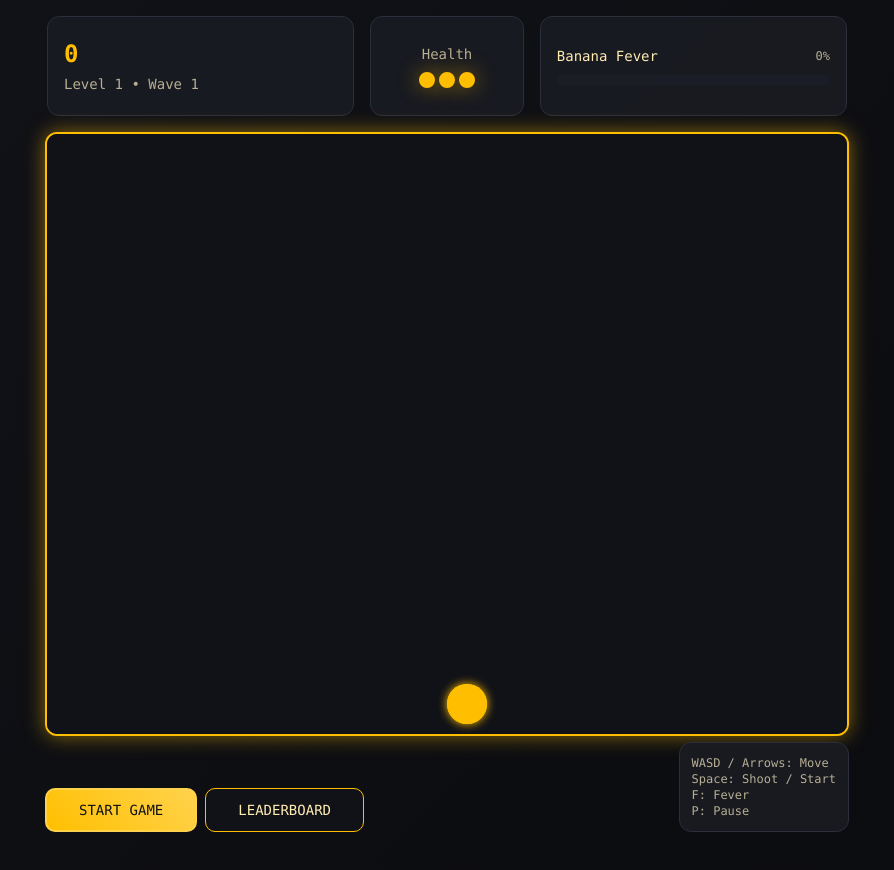
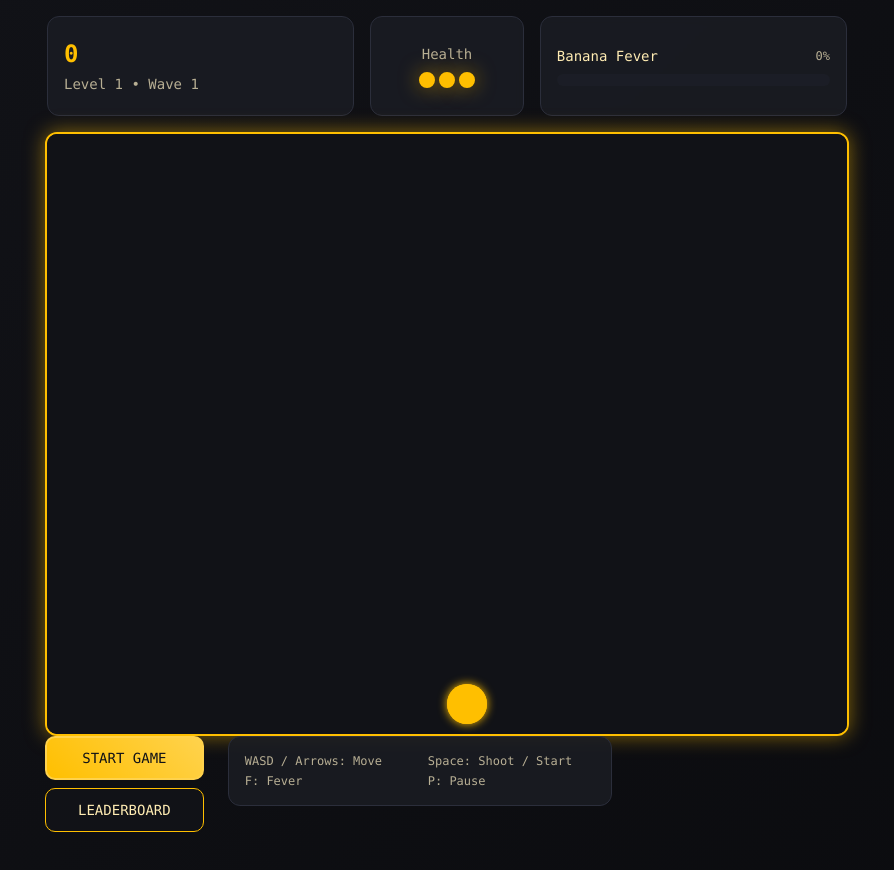
Before and after one commit to yeah-labs/banana-fever-dream-game, a React (Vite) app: page / in a window 1280 px wide. Shown: the top 870 px of the page, without its empty margins (193-1087 px from the left). Built offline with nearby package versions, Linux system fonts and the light colour scheme; the HTML template or start-up script is replaced by a standard one.

Commit message:
Refactor layout below game area

```diff
--- a/src/components/game/BananaFeverDream.tsx
+++ b/src/components/game/BananaFeverDream.tsx
@@ -250,10 +250,11 @@ export const BananaFeverDream: React.FC = () => {
                 </div>
               )}
 
-              {/* Game Controls - bottom left */}
-              <div className="absolute -bottom-24 left-0 flex gap-2">
+              {/* Bottom section with controls and hints */}
+              <div className="absolute -bottom-24 left-0 right-0 flex items-start gap-6">
+                {/* Game Controls */}
                 {gameState.status === 'ready' && (
-                  <>
+                  <div className="flex flex-col gap-2">
                     <Button
                       onClick={handleStartGame}
                       size="lg"
@@ -271,21 +272,27 @@ export const BananaFeverDream: React.FC = () => {
                     >
                       LEADERBOARD
                     </Button>
-                  </>
+                  </div>
                 )}
+
+                {/* Controls hint - wider with two columns */}
+                <div className="bg-card/90 backdrop-blur-sm rounded-lg p-4 border border-border text-xs text-muted-foreground w-96">
+                  <div className="grid grid-cols-2 gap-4">
+                    <div className="space-y-1">
+                      <div>WASD / Arrows: Move</div>
+                      <div>F: Fever</div>
+                    </div>
+                    <div className="space-y-1">
+                      <div>Space: Shoot{gameState.status === 'ready' ? ' / Start' : ''}</div>
+                      <div>P: Pause</div>
+                    </div>
+                  </div>
+                </div>
               </div>
 
-              {/* Controls hint and power-ups - bottom right */}
-              <div className="absolute -bottom-24 right-0 space-y-2">
-                <div className="bg-card/90 backdrop-blur-sm rounded-lg p-3 border border-border text-xs text-muted-foreground">
-                  <div>WASD / Arrows: Move</div>
-                  <div>Space: Shoot{gameState.status === 'ready' ? ' / Start' : ''}</div>
-                  <div>F: Fever</div>
-                  <div>P: Pause</div>
-                </div>
-
-                {/* Active Power-ups */}
-                {gameState.player.powerUps.length > 0 && (
+              {/* Active Power-ups - positioned above the hints */}
+              {gameState.player.powerUps.length > 0 && (
+                <div className="absolute -bottom-32 right-0">
                   <div className="bg-card/90 backdrop-blur-sm rounded-lg p-3 border border-border">
                     <div className="text-xs text-muted-foreground mb-2">Active Power-ups</div>
                     <div className="flex gap-2 flex-wrap">
@@ -311,8 +318,8 @@ export const BananaFeverDream: React.FC = () => {
                       })}
                     </div>
                   </div>
-                )}
-              </div>
+                </div>
+              )}
             </div>
           </div>
         );
```
